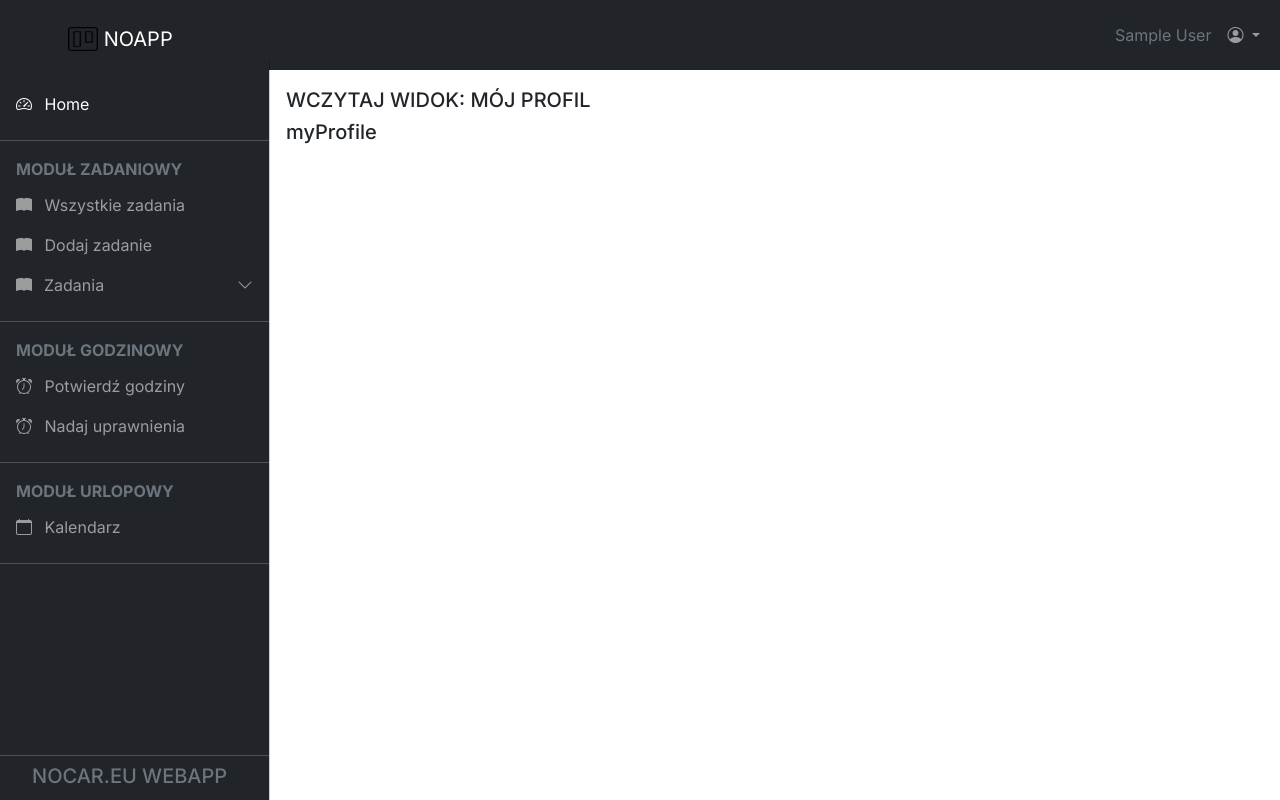
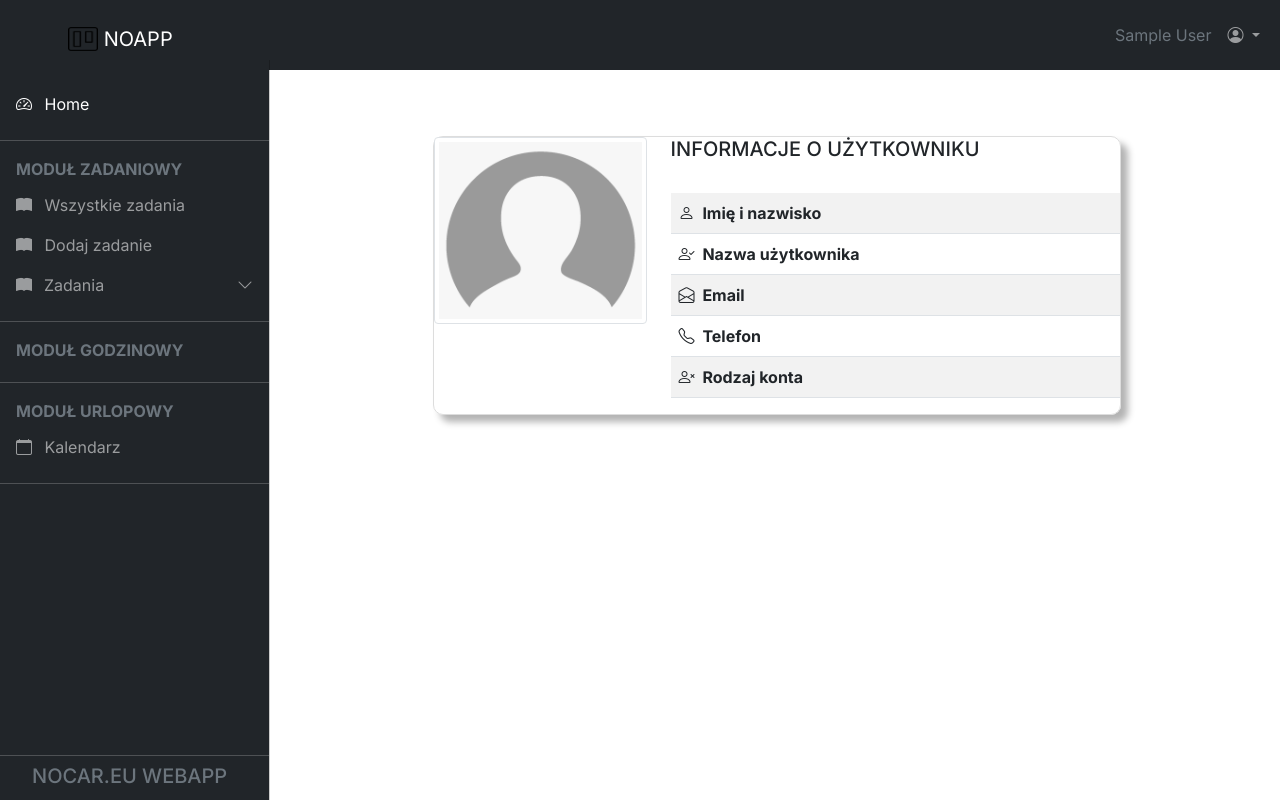
Before and after one commit to kapakrystian/NoApp, a PHP site: page /myProfile in a window 1280 px wide. Run offline with PHP 8.4, Linux system fonts and the light colour scheme; the visitor is signed in with stand-in values (Sample User, id 1); data that the repository does not hold is empty; some libraries are stand-ins or nearby versions.

Commit message:
My Profile page

```diff
--- a/public/style.css
+++ b/public/style.css
@@ -20,6 +20,13 @@ button {
 .sidebar-link[aria-expanded="true"] .right-icon {
   transform: rotate(180deg);
 }
+.user-inf {
+  border: 1px solid #dddddd;
+  -webkit-border-radius: 10px;
+  -moz-border-radius: 10px;
+  border-radius: 10px;
+  box-shadow: 7px 7px 7px rgba(0, 0, 0, 0.3);
+}
 @media (min-width: 992px) {
   body {
     overflow: auto !important;
--- a/src/Constants/Permissions.php
+++ b/src/Constants/Permissions.php
@@ -4,6 +4,6 @@ namespace App\Constants;
 
 class Permissions
 {
-    public const ADMIN = 1;
-    public const USER = 2;
+    public const ADMIN = "ADMIN";
+    public const USER = "USER";
 }
--- a/src/Controllers/Controller.php
+++ b/src/Controllers/Controller.php
@@ -9,6 +9,7 @@ use App\Request;
 use App\Constants\Permissions;
 use App\Models\TasksModel;
 use App\Models\HoursModel;
+use App\Models\MyProfileModel;
 
 //kontroler abstrakcyjny
 abstract class Controller implements ControllerInterface
@@ -26,6 +27,7 @@ abstract class Controller implements ControllerInterface
     protected RegisterModel $registerModel;
     protected TasksModel $tasksModel;
     protected HoursModel $hoursModel;
+    protected MyProfileModel $myProfileModel;
 
     //konstruktor tworzący obiekty poszczególnych modeli i widoków
     public function __construct()
@@ -34,6 +36,7 @@ abstract class Controller implements ControllerInterface
         $this->registerModel = new RegisterModel(self::$configuration);
         $this->tasksModel = new TasksModel(self::$configuration);
         $this->hoursModel = new HoursModel(self::$configuration);
+        $this->myProfileModel = new MyProfileModel(self::$configuration);
 
         $this->view = new View();
         $this->request = new Request();
--- a/src/Controllers/MyProfileController.php
+++ b/src/Controllers/MyProfileController.php
@@ -6,7 +6,9 @@ class MyProfileController extends Controller
 {
     public function indexAction()
     {
-
-        $this->view->render('myProfile');
+        if (true) {
+            $profile = $this->myProfileModel->getUserInformations();
+        }
+        $this->view->render('myProfile', $profile);
     }
 }
--- a/src/Models/HoursModel.php
+++ b/src/Models/HoursModel.php
@@ -50,7 +50,7 @@ class HoursModel extends Model implements HoursModelInterface
         $sql = "
             SELECT *
             FROM users us
-            WHERE us.permissions = 2
+            WHERE us.permissions = 'USER'
         ";
 
         $result = $this->conn->query($sql);
--- /dev/null
+++ b/src/Models/MyProfileModel.php
@@ -0,0 +1,26 @@
+<?php
+
+namespace App\Models;
+
+use App\Models\Model;
+use App\Models\MyProfileModelInterface;
+
+class MyProfileModel extends Model implements MyProfileModelInterface
+{
+    public function getUserInformations($user = "")
+    {
+        $user = $_SESSION['user_name'];
+
+        $sql = "
+            SELECT *
+            FROM users us
+        ";
+
+        if (!empty($user)) {
+            $sql .= "WHERE us.username = " . "'" . $user . "';";
+        }
+
+        $result = $this->conn->query($sql);
+        return $result->fetchAll(\PDO::FETCH_ASSOC);
+    }
+}
--- /dev/null
+++ b/src/Models/MyProfileModelInterface.php
@@ -0,0 +1,8 @@
+<?php
+
+namespace App\Models;
+
+interface MyProfileModelInterface
+{
+    public function getUserInformations($user);
+}
--- a/templates/layout.php
+++ b/templates/layout.php
@@ -168,7 +168,7 @@ use App\Constants\Permissions; ?>
               <li>
                 <a href="permissionsAdding" class="nav-link px-3">
                   <span class="me-2"><i class="bi bi-alarm"></i></span>
-                  <span>Nadaj uprawnienia</span>
+                  <span>Użytkownicy</span>
                 </a>
               </li>
             <?php } ?>
--- a/templates/pages/myProfile.php
+++ b/templates/pages/myProfile.php
@@ -1,6 +1,78 @@
-<div>
-    <h5>WCZYTAJ WIDOK: MÓJ PROFIL</h5>
-    <h5><?php echo $params['resultMyProfile'] ?? '' ?></h5>
-    <h5><?php echo $page ?></h5>
-    <!-- <?php echo htmlentities($action ?? '') ?> -->
+<div class="container-fluid mt-5 w-75">
+    <div class="user-inf">
+        <div class="row">
+            <div class="col-md-4">
+                <img alt="" style="width:500px;" title="" class="img-circle img-thumbnail" src="pic/default_user.png">
+            </div>
+            <div class="col-sm-12 col-md-10 col-lg-8">
+                <h5 class="text-uppercase">Informacje o użytkowniku</h5><br>
+                <div class="table-responsive">
+                    <table class="table table-striped">
+                        <tbody>
+                            <tr>
+                                <td>
+                                    <strong>
+                                        <span class="me-1"><i class="bi bi-person"></i></span>
+                                        <span class="text-primary"></span>
+                                        Imię i nazwisko
+                                    </strong>
+                                </td>
+                                <td class="text-secondary">
+                                    <?php echo $params[0]['name_surname'] ?>
+                                </td>
+                            </tr>
+                            <tr>
+                                <td>
+                                    <strong>
+                                        <span class="me-1"><i class="bi bi-person-check"></i></span>
+                                        <span class="text-primary"></span>
+                                        Nazwa użytkownika
+                                    </strong>
+                                </td>
+                                <td class="text-secondary">
+                                    <?php echo $params[0]['username'] ?>
+                                </td>
+                            </tr>
+                            <tr>
+                                <td>
+                                    <strong>
+                                        <span class="me-1"><i class="bi bi-envelope-open"></i></span>
+                                        <span class="text-primary"></span>
+                                        Email
+                                    </strong>
+                                </td>
+                                <td class="text-secondary">
+                                    <?php echo $params[0]['email'] ?>
+                                </td>
+                            </tr>
+                            <tr>
+                                <td>
+                                    <strong>
+                                        <span class="me-1"><i class="bi bi-telephone"></i></span>
+                                        <span class="text-primary"></span>
+                                        Telefon
+                                    </strong>
+                                </td>
+                                <td class="text-secondary">
+                                    <?php echo $params[0]['phone'] ?>
+                                </td>
+                            </tr>
+                            <tr>
+                                <td>
+                                    <strong>
+                                        <span class="me-1"><i class="bi bi-person-x"></i></span>
+                                        <span class="text-primary"></span>
+                                        Rodzaj konta
+                                    </strong>
+                                </td>
+                                <td class="text-secondary">
+                                    <?php echo $params[0]['permissions'] ?>
+                                </td>
+                            </tr>
+                        </tbody>
+                    </table>
+                </div>
+            </div>
+        </div>
+    </div>
 </div>
--- a/templates/pages/tasksAdding.php
+++ b/templates/pages/tasksAdding.php
@@ -1,5 +1,5 @@
 <section>
-    <div class="container mt-3 pt-5 ms-5">
+    <div class="container-fluid mt-5 w-75">
         <div class="row">
             <div class="col-12 col-sm-12 col-md-10 col-lg-8 m-auto">
                 <h5 class="mt-5 md-3 text-uppercase">Dodaj nowe zadanie</h5>
--- a/templates/pages/worktimeAdding.php
+++ b/templates/pages/worktimeAdding.php
@@ -1,5 +1,5 @@
 <section>
-    <div class="container mt-3 pt-5 ms-5">
+    <div class="container-fluid mt-5 w-75">
         <div class="row">
             <div class="col-12 col-sm-12 col-md-10 col-lg-8 m-auto">
                 <h5 class="mt-5 md-3 text-uppercase">Wprowadź datę oraz czas pracy</h5>
```
Also changed, not shown: templates/pages/home.php (added, +29 -0 lines), templates/pages/permissionsAdding.php (+7 -1 lines), templates/pages/tasks.php (+51 -3 lines), pic/default_user.png (added).
